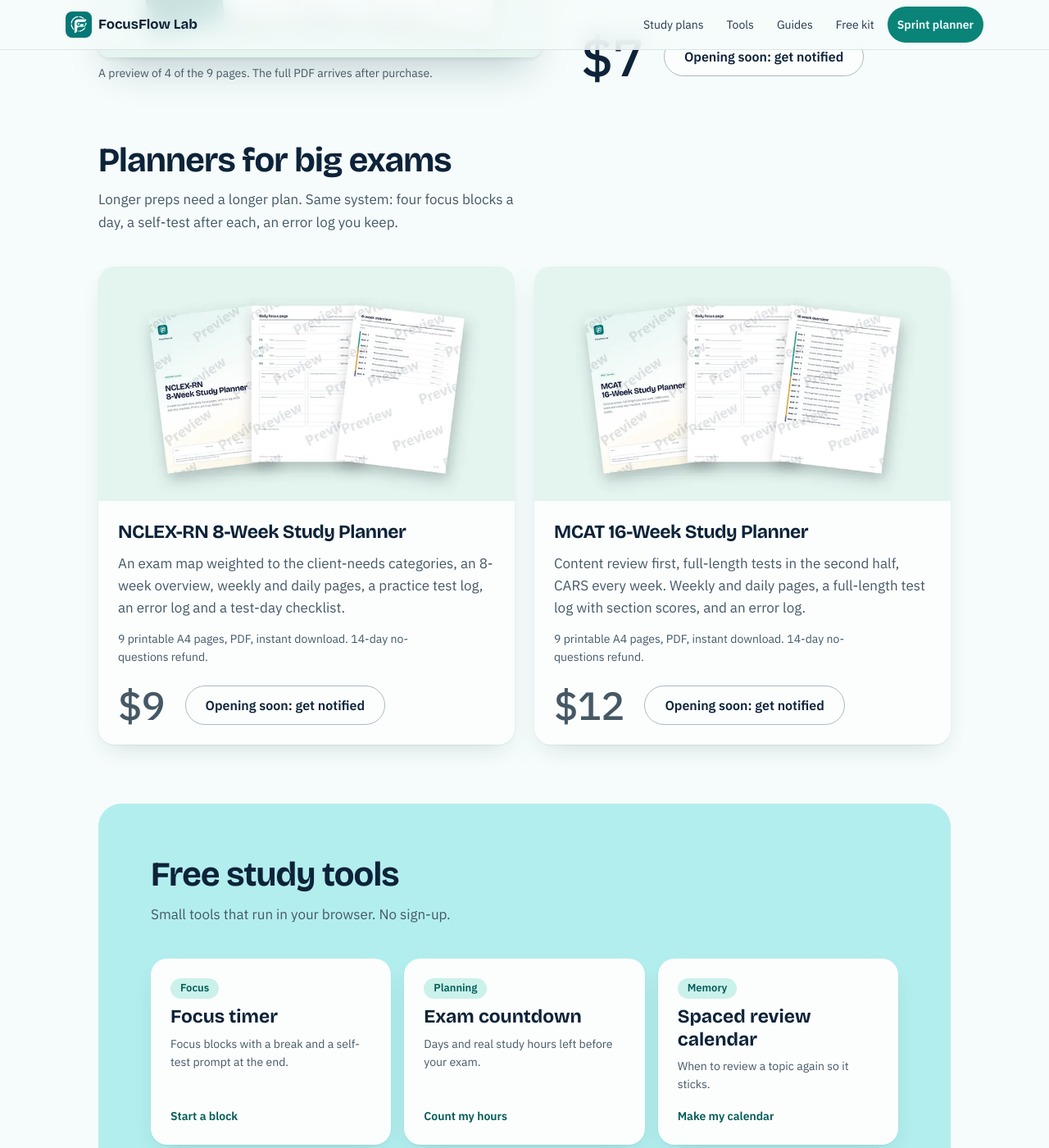
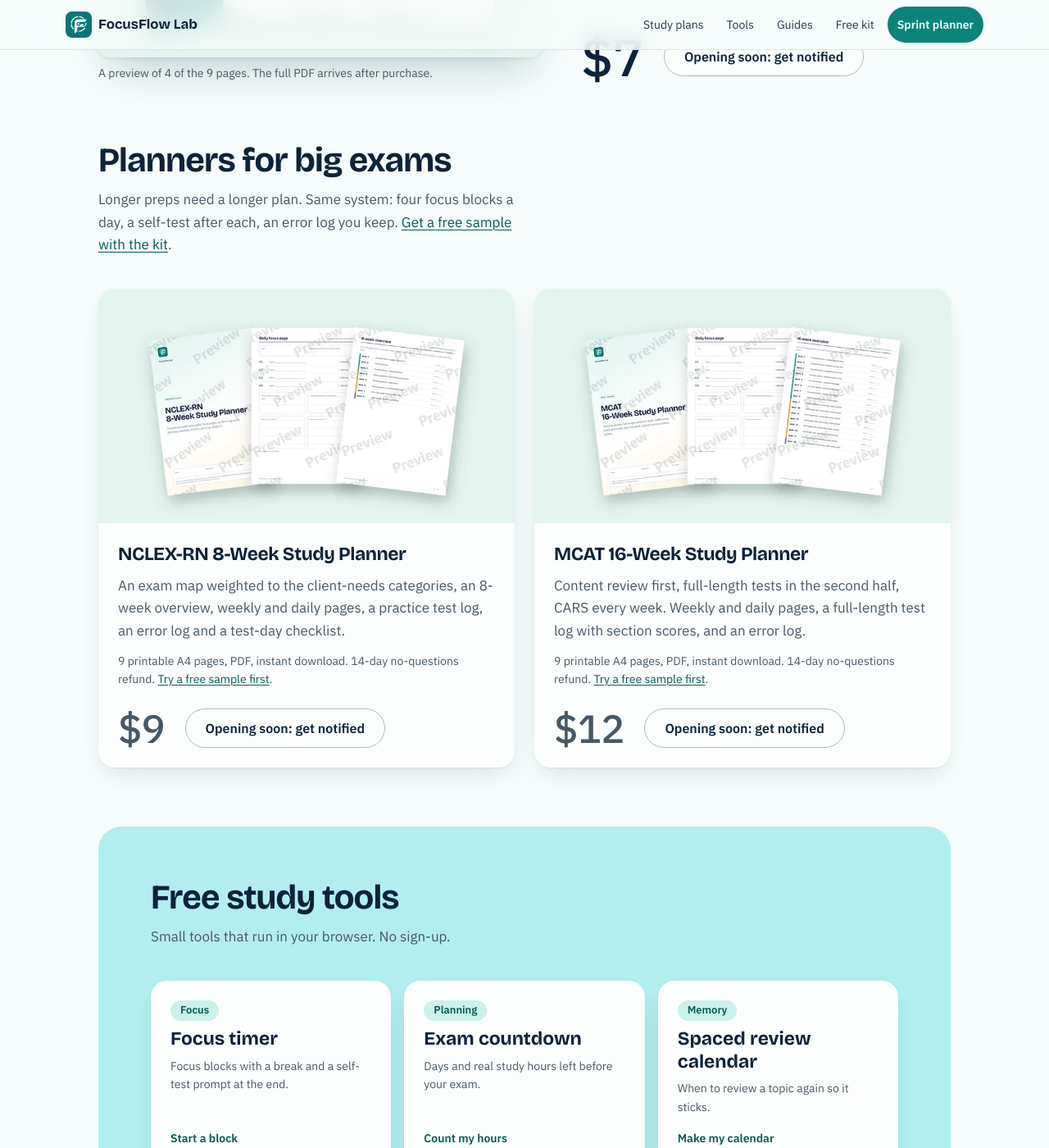
Before and after one commit to focusflowlab/focusflowlab.github.io, a Jekyll site: the page index.html, which Jekyll copies as it is, in a window 1280 px wide and 1400 px high, scrolled down 2523 px. Shown: the whole window at 82% size. Built offline with Jekyll 4.4.1, drawn with Linux system fonts in a browser that asks for light colours; some of the changed text lies outside the part shown.

Commit message:
Offer a free planner sample with the kit signup
The welcome email now includes a 3-page planner sample (hosted in
MailerLite's file manager); the site mentions it beside the kit form and
links 'try a free sample first' from the planner offers.

Co-Authored-By: Claude Opus 5.5 <noreply@anthropic.com>

```diff
--- a/index.html
+++ b/index.html
@@ -231,7 +231,7 @@ ml('account', '2740917');
           </ol>
         </div>
         <div class="sheet form-sheet">
-          <p>Enter your email and the kit arrives in your inbox (confirm your address first).</p>
+          <p>Enter your email and the kit arrives in your inbox (confirm your address first). You also get a free sample from the exam planners: three real pages to print and try.</p>
           <div class="ml-embedded" data-form="4xjfpD"></div>
         </div>
       </div>
@@ -272,7 +272,7 @@ ml('account', '2740917');
     <section class="band" id="exam-planners" aria-labelledby="exam-planners-title" data-reveal>
       <div class="section-head">
         <h2 id="exam-planners-title">Planners for big exams</h2>
-        <p>Longer preps need a longer plan. Same system: four focus blocks a day, a self-test after each, an error log you keep.</p>
+        <p>Longer preps need a longer plan. Same system: four focus blocks a day, a self-test after each, an error log you keep. <a href="#free-kit">Get a free sample with the kit</a>.</p>
       </div>
       <div class="products">
         <article class="product">
@@ -283,7 +283,7 @@ ml('account', '2740917');
           <div class="product-body">
             <h3>NCLEX-RN 8-Week Study Planner</h3>
             <p>An exam map weighted to the client-needs categories, an 8-week overview, weekly and daily pages, a practice test log, an error log and a test-day checklist.</p>
-            <p class="product-meta">9 printable A4 pages, PDF, instant download. 14-day no-questions refund.</p>
+            <p class="product-meta">9 printable A4 pages, PDF, instant download. 14-day no-questions refund. <a href="#free-kit">Try a free sample first</a>.</p>
             <div class="buy"><p class="price">$9</p><a class="btn btn-soft" id="buy-nclex" href="#free-kit" data-checkout="https://focusflowlab.lemonsqueezy.com/checkout/buy/61e18bb1-fd07-4c2f-9278-d6de63e38172">Opening soon: get notified</a></div>
           </div>
         </article>
@@ -295,7 +295,7 @@ ml('account', '2740917');
           <div class="product-body">
             <h3>MCAT 16-Week Study Planner</h3>
             <p>Content review first, full-length tests in the second half, CARS every week. Weekly and daily pages, a full-length test log with section scores, and an error log.</p>
-            <p class="product-meta">9 printable A4 pages, PDF, instant download. 14-day no-questions refund.</p>
+            <p class="product-meta">9 printable A4 pages, PDF, instant download. 14-day no-questions refund. <a href="#free-kit">Try a free sample first</a>.</p>
             <div class="buy"><p class="price">$12</p><a class="btn btn-soft" id="buy-mcat" href="#free-kit" data-checkout="https://focusflowlab.lemonsqueezy.com/checkout/buy/ad1480bd-df0a-4900-8d29-9de7d380c96d">Opening soon: get notified</a></div>
           </div>
         </article>
--- a/llms.txt
+++ b/llms.txt
@@ -21,7 +21,7 @@
 - [Why re-reading won’t finish your syllabus](https://thefocusflowlab.com/guides/stop-rereading-cover-syllabus-faster/)
 
 ## Products
-- [Free Study Focus Kit](https://thefocusflowlab.com/#free-kit): 5 printable worksheets (phone distractions, note-taking, mental clutter, syllabus coverage, focus reset), sent by email.
+- [Free Study Focus Kit](https://thefocusflowlab.com/#free-kit): 5 printable worksheets (phone distractions, note-taking, mental clutter, syllabus coverage, focus reset), plus a free 3-page sample from the exam planners, sent by email.
 - [Exam Sprint Planner](https://thefocusflowlab.com/#planner): $7 printable PDF, 9 A4 pages. A 14-day plan for the two weeks before exams: exam map and priority grid, sprint calendar with four focus blocks a day, daily pages that end each block with a self-test, active-recall tracker.
 
 - [NCLEX-RN 8-Week Study Planner](https://thefocusflowlab.com/#exam-planners): $9 printable PDF, 9 A4 pages. Exam map, 8-week overview, weekly and daily pages, practice test log, error log, test-day checklist.
--- a/study-plan/mcat/index.html
+++ b/study-plan/mcat/index.html
@@ -164,7 +164,7 @@
         <div>
           <h2>Want it on paper?</h2>
           <p>The MCAT 16-Week Study Planner. Print all 16 weeks: weekly and daily pages, a full-length test log with section scores, an error log and a test-day checklist. $12, 14-day no-questions refund.</p>
-          <a class="btn btn-soft" href="/#free-kit" data-checkout="https://focusflowlab.lemonsqueezy.com/checkout/buy/ad1480bd-df0a-4900-8d29-9de7d380c96d">Opening soon: get notified</a> <a class="text-link" href="/#free-kit">or start with the free kit</a>
+          <a class="btn btn-soft" href="/#free-kit" data-checkout="https://focusflowlab.lemonsqueezy.com/checkout/buy/ad1480bd-df0a-4900-8d29-9de7d380c96d">Opening soon: get notified</a> <a class="text-link" href="/#free-kit">or get a free sample first</a>
         </div>
       </aside>
     </main>
--- a/study-plan/nclex/index.html
+++ b/study-plan/nclex/index.html
@@ -164,7 +164,7 @@
         <div>
           <h2>Want it on paper?</h2>
           <p>The NCLEX-RN 8-Week Study Planner. Print the whole 8 weeks: weekly and daily pages, a practice test log, an error log and a test-day checklist. $9, 14-day no-questions refund.</p>
-          <a class="btn btn-soft" href="/#free-kit" data-checkout="https://focusflowlab.lemonsqueezy.com/checkout/buy/61e18bb1-fd07-4c2f-9278-d6de63e38172">Opening soon: get notified</a> <a class="text-link" href="/#free-kit">or start with the free kit</a>
+          <a class="btn btn-soft" href="/#free-kit" data-checkout="https://focusflowlab.lemonsqueezy.com/checkout/buy/61e18bb1-fd07-4c2f-9278-d6de63e38172">Opening soon: get notified</a> <a class="text-link" href="/#free-kit">or get a free sample first</a>
         </div>
       </aside>
     </main>
```
